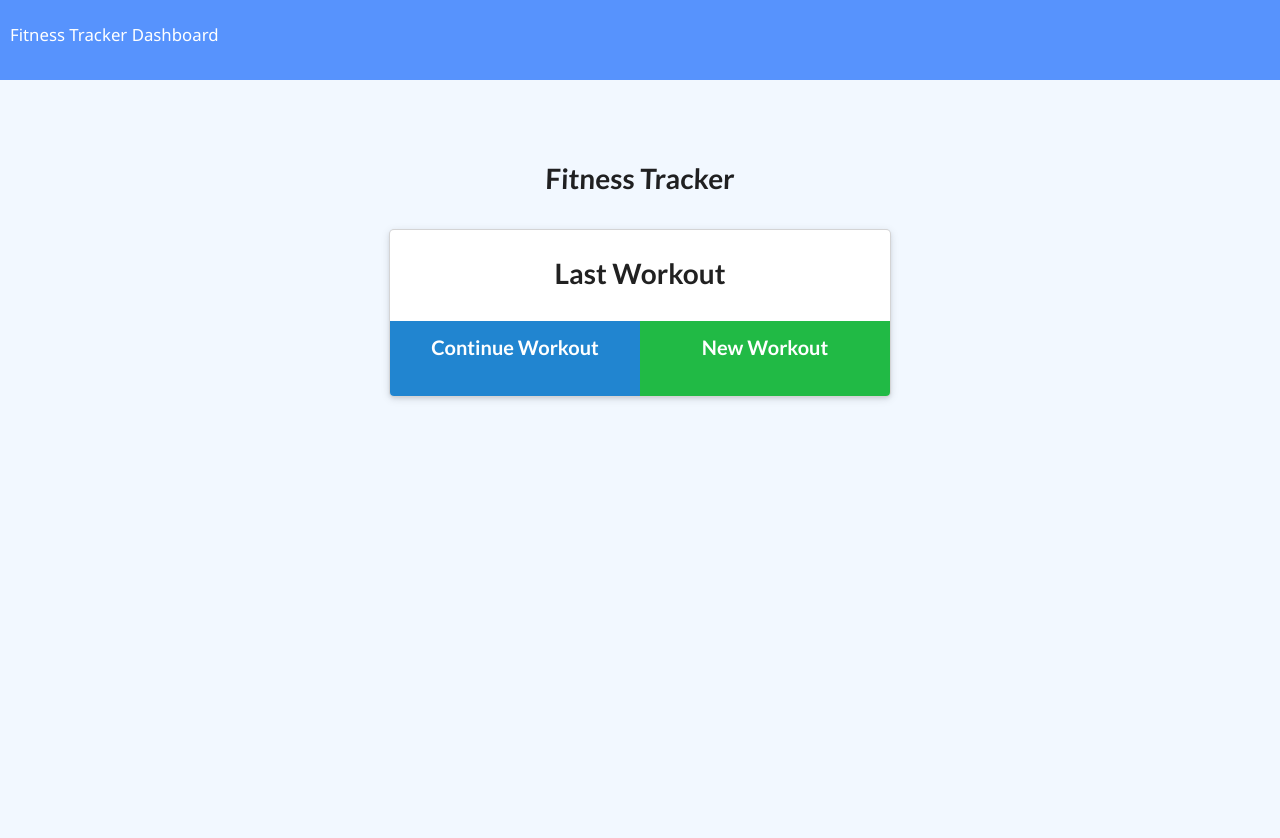
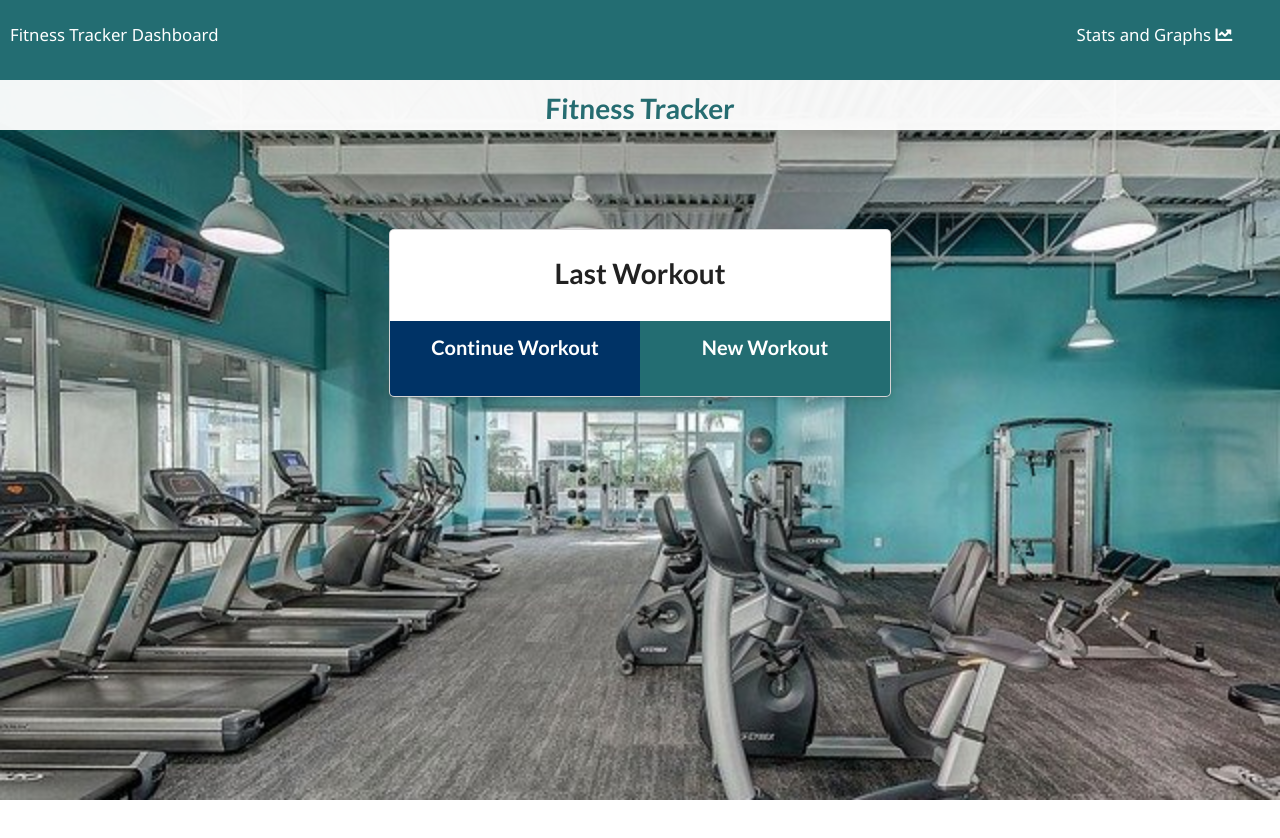
Before and after one commit to alexcoulter/fitness-time, a website: page public/index.html in a window 1280 px wide. After the commit the page ends 800 px from the top, so only its background shows below. Drawn offline with nearby package versions, Linux system fonts and the light colour scheme; no server answers.

Commit message:
added styling and fixed pie charts

```diff
--- a/package.json
+++ b/package.json
@@ -6,7 +6,8 @@
   "scripts": {
     "test": "echo \"Error: no test specified\" && exit 1",
     "start": "node seeders/seed.js && node server.js",
-    "watch": "nodemon server.js"
+    "watch": "nodemon server.js",
+    "seed": "node seeders/seed.js"
   },
   "author": "",
   "license": "ISC",
--- a/public/index.html
+++ b/public/index.html
@@ -6,19 +6,22 @@
   <meta name="viewport" content="width=device-width, initial-scale=1.0" />
   <meta http-equiv="X-UA-Compatible" content="ie=edge" />
   <link rel="stylesheet" href="https://cdnjs.cloudflare.com/ajax/libs/semantic-ui/2.4.1/semantic.min.css" />
+  <link rel="stylesheet" href="https://use.fontawesome.com/releases/v5.3.1/css/all.css">
   <link rel="stylesheet" href="style.css" />
   <title>Fitness Tracker</title>
 </head>
 
 <body>
+  <div class="bigWrapper">
     <nav>
-    <a href="/">Fitness Tracker</a>
-    <a href="/stats">Dashboard</a>
+      <a href="/">Fitness Tracker Dashboard</a>
+      <a class="stats" href="/stats">Stats and Graphs <i class="fas fa-chart-line"></i></a>
     </nav>
-  <div class="wrapper workout">
     <header>
       <h1>Fitness Tracker</h1>
     </header>
+    <div class="wrapper workout">
+
       <div class="ui container workout">
         <div class="ui raised card m-auto">
           <div class="prev-workout">
@@ -37,9 +40,9 @@
         </div>
       </div>
     </div>
-  </div>
     <div id="toast">
       Workout Added Successfully!
+    </div>
   </div>
   <script src="/api.js"></script>
   <script src="/workout.js"></script>
--- a/public/style.css
+++ b/public/style.css
@@ -5,10 +5,15 @@
   margin: 0;
   padding: 0;
 }
+.bigWrapper {
+  background-image: url("./workout.jpg");
+  background-size: cover;
+  height: 800px;
+}
 
 html,
-body,
-.wrapper {
+body
+ {
   height: 100%;
 }
 
@@ -16,8 +21,12 @@ body {
   font-family: "Segoe UI", Tahoma, Geneva, Verdana, sans-serif;
 }
 
+h1 {
+  color: rgb(35, 109, 114);
+}
+
 nav {
-  background-color: #5793fd;
+  background-color:rgb(35, 109, 114);
   color: #ffffff;
   height: 80px;
   padding: 10px;
@@ -34,14 +43,22 @@ a:visited {
 }
 
 header {
-  height: 150px;
-  padding-top: 80px;
+  height: 50px;
+  padding-top: 10px;
   text-align: center;
   font-size: 1.5rem;
+  background-color: white;
+  opacity: .95;
+  margin-bottom: 100px;
 }
 
 header h1 {
   transform: skewX(-2deg);
+}
+
+.stats {
+  float: right;
+  margin-right: 3%;
 }
 
 select {
@@ -96,8 +113,8 @@ input {
 }
 
 .wrapper {
-  background-color: #f2f8ff;
-  padding-bottom: 100px;
+  /* background-color: #f2f8ff; */
+  padding-bottom: 50px;
 }
 
 .card.m-auto,
@@ -363,6 +380,13 @@ form > button {
   width: 100%;
 }
 
+.blue {
+  background-color: #003366 !important;
+}
+.positive {
+  background-color: rgb(35, 109, 114) !important;
+}
+
 .prev-workout p {
   margin-top: 5px;
   margin-bottom: 5px;
@@ -425,6 +449,7 @@ form > button {
   padding: 10px;
 }
 
+
 @keyframes toast {
   50% {
     opacity: 1;
```
Also changed, not shown: public/exercise.html (+2 -0 lines), public/stats.js (+118 -35 lines), public/workout.jpg (added), public/workout.png (added). Lines whose indentation alone changed are shown as unchanged.
